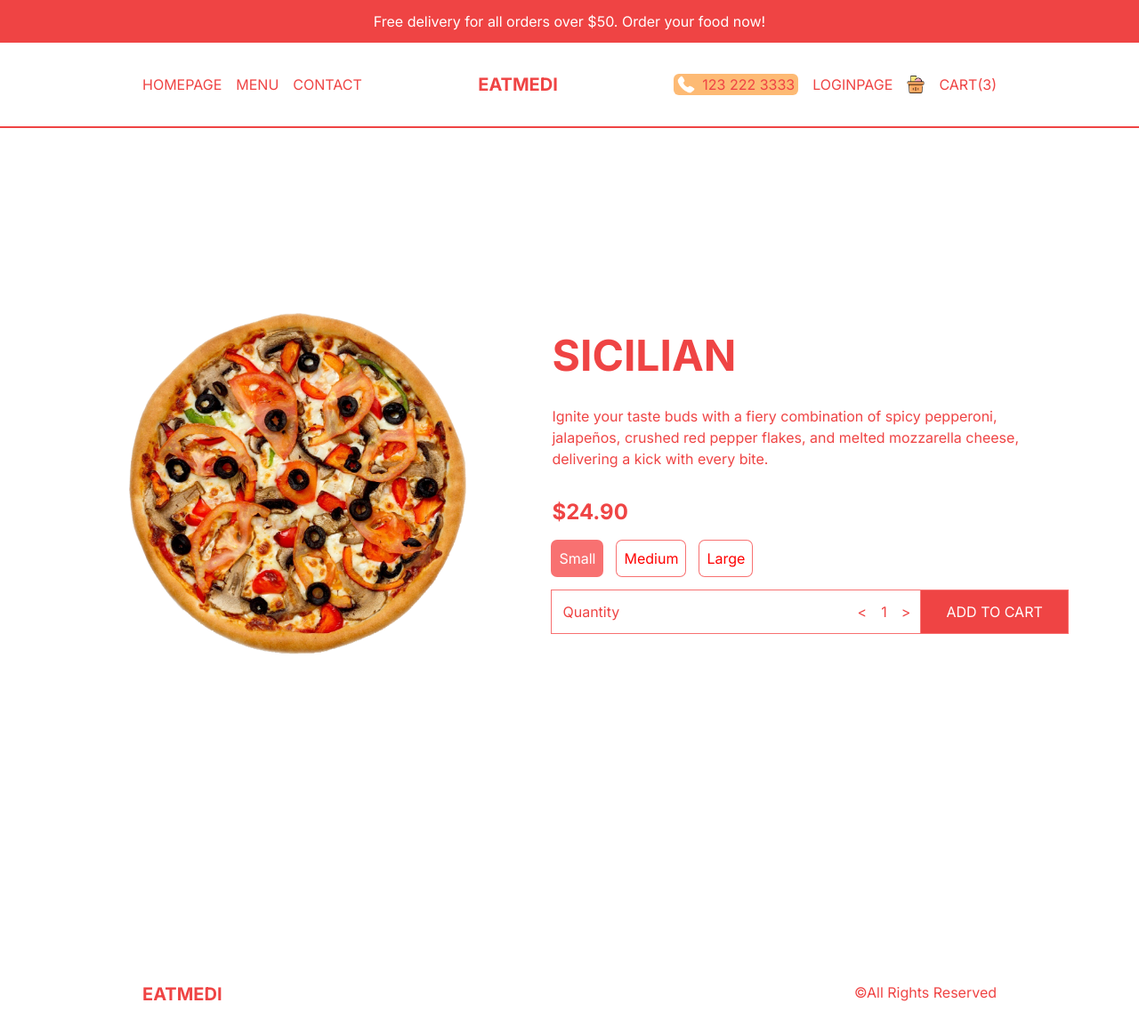
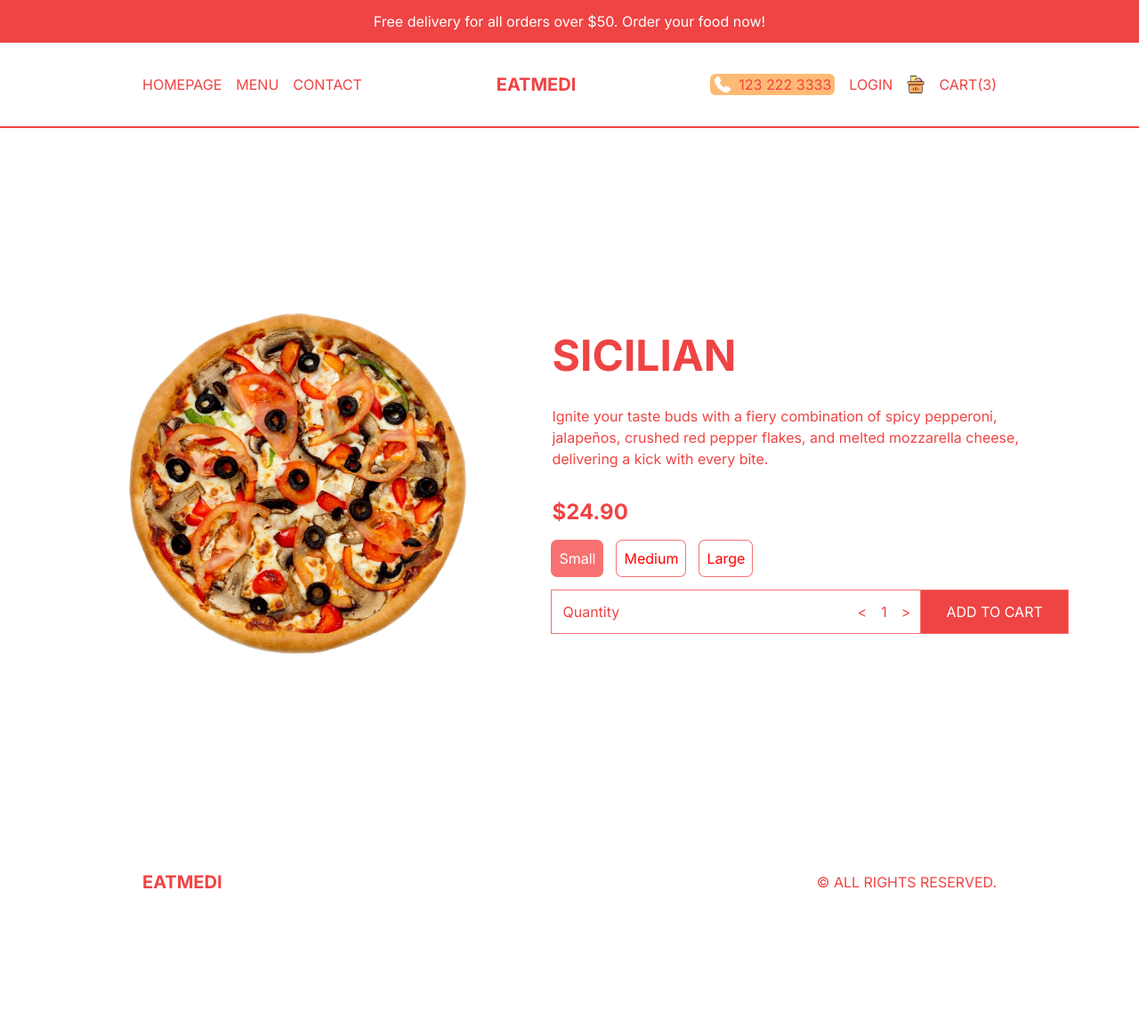
Before and after one commit to vijay711-github/Food_Delivery_App, a Next.js app: page /product/1 in a window 1280 px wide. Shown: the top 1164 px of the page at 89% size. After the commit the page ends 1040 px from the top, so only its background shows below. Built offline with nearby package versions, Linux system fonts and the light colour scheme; no server answers.

Commit message:
Completed Authentication service using Next Auth

```diff
--- a/package.json
+++ b/package.json
@@ -17,6 +17,7 @@
     "eslint": "8.45.0",
     "eslint-config-next": "13.4.11",
     "next": "13.4.11",
+    "next-auth": "^4.23.1",
     "postcss": "8.4.26",
     "prisma": "^5.1.1",
     "react": "18.2.0",
--- /dev/null
+++ b/src/app/api/auth/[...nextauth]/route.ts
@@ -0,0 +1,6 @@
+import { authOptions } from "@/utils/auth";
+import NextAuth from "next-auth/next";
+
+const handler = NextAuth(authOptions)
+
+export {handler as GET, handler as POST}
--- a/src/app/layout.tsx
+++ b/src/app/layout.tsx
@@ -4,12 +4,13 @@ import type { Metadata } from 'next'
 import { Inter } from 'next/font/google'
 import Navbar from '@/components/Navbar'
 import Footer from '@/components/Footer'
+import AuthProvider from '@/components/AuthProvider'
 
 const inter = Inter({ subsets: ['latin'] })
 
 export const metadata: Metadata = {
-  title: 'Create Next App',
-  description: 'Generated by create next app',
+  title: 'Vijay Restaurant',
+  description: 'Best Food with Great Taste',
 }
 
 export default function RootLayout({
@@ -20,11 +21,13 @@ export default function RootLayout({
   return (
 		<html lang="en">
 			<body className={inter.className}>
-        <Notification/>
+				<AuthProvider>
+					<Notification />
 					<Navbar />
 					{children}
-         <Footer/>
+					<Footer />
+				</AuthProvider>
 			</body>
 		</html>
-  )
+	);
 }
--- a/src/app/login/page.tsx
+++ b/src/app/login/page.tsx
@@ -1,8 +1,23 @@
+"use client"
+
+import { signIn, useSession } from "next-auth/react";
+
 import Image from "next/image";
 import Link from "next/link";
 import React from "react";
+import { useRouter } from "next/navigation";
+
 
 const LoginPage = () => {
+	const { data, status } = useSession();
+	const router = useRouter();
+	if (status === "loading") {
+		return <p>Loading...</p>;
+	}
+	if (status === "authenticated") {
+		router.push("/");
+	}
+
 	return (
 		<div className="p-4 h-[calc(100vh-6rem)] md:h-[calc(100vh-9rem)] flex items-center justify-center">
 			{/* BOX */}
@@ -15,7 +30,7 @@ const LoginPage = () => {
 				<div className="p-10 flex flex-col gap-8 md:w-1/2">
 					<h1 className="font-bold text-xl xl:text-3xl">Welcome</h1>
 					<p>Log into your account or create a new one using social buttons</p>
-					<button className="flex gap-4 p-4 ring-1 ring-orange-100 rounded-md">
+					<button className="flex gap-4 p-4 ring-1 ring-orange-100 rounded-md" onClick={() => signIn("google")}>
 						<Image
 							src="/google.png"
 							alt=""
--- /dev/null
+++ b/src/components/AuthProvider.tsx
@@ -0,0 +1,12 @@
+"use client";
+import { SessionProvider } from "next-auth/react";
+
+type Props = {
+	children: React.ReactNode;
+};
+
+const AuthProvider = ({ children }: Props) => {
+	return <SessionProvider>{children}</SessionProvider>;
+};
+
+export default AuthProvider;
--- a/src/components/Footer.tsx
+++ b/src/components/Footer.tsx
@@ -3,11 +3,13 @@ import React from 'react'
 
 const Footer = () => {
   return (
-    <div className='h-12 md:h-24 p-4 lg:p-20 xl:p-40 text-red-500 flex item-center justify-between'>
-      <Link href="/" className='font-bold text-xl'>EATMEDI</Link>
-      <p>&copy;All Rights Reserved</p>
-    </div>
-  )
+		<div className="h-12 md:h-24 p-4 lg:px-20 xl:px-40 text-red-500 flex items-center justify-between">
+			<Link href="/" className="font-bold text-xl">
+				EATMEDI
+			</Link>
+			<p>© ALL RIGHTS RESERVED.</p>
+		</div>
+	);
 }
 
 export default Footer
--- a/src/components/Navbar.tsx
+++ b/src/components/Navbar.tsx
@@ -3,6 +3,7 @@ import Menu from "./Menu";
 import Link from "next/link";
 import CartIcon from "./CartIcon";
 import Image from "next/image";
+import UserLinks from "./UserLinks";
 
 const Navbar = () => {
 	const user = false;
@@ -25,11 +26,7 @@ const Navbar = () => {
 					<Image src="/phone.png" alt="" width={20} height={20} />
 					<span>123 222 3333 </span>
 				</div>
-				{!user ? (
-					<Link href="/login">Loginpage</Link>
-				) : (
-					<Link href="/orders">Orders</Link>
-				)}
+				<UserLinks/>
 				<CartIcon/>
 			</div>
 		</div>
--- a/src/components/Offer.tsx
+++ b/src/components/Offer.tsx
@@ -1,3 +1,4 @@
+"use client"
 import Image from "next/image";
 import React from "react";
 import CountDown from "./CountDown";
--- /dev/null
+++ b/src/components/UserLinks.tsx
@@ -0,0 +1,24 @@
+"use client";
+
+import { signOut, useSession } from "next-auth/react";
+import Link from "next/link";
+
+const UserLinks = () => {
+	const { status } = useSession();
+	return (
+		<div>
+			{status === "authenticated" ? (
+				<div>
+					<Link href="/orders">Orders</Link>
+					<span className="ml-4 cursor-pointer" onClick={() => signOut()}>
+						Logout
+					</span>
+				</div>
+			) : (
+				<Link href="/login">Login</Link>
+			)}
+		</div>
+	);
+};
+
+export default UserLinks;
--- /dev/null
+++ b/src/utils/auth.ts
@@ -0,0 +1,15 @@
+import { NextAuthOptions, User, getServerSession } from "next-auth";
+import GoogleProvider from "next-auth/providers/google";
+
+
+
+export const authOptions: NextAuthOptions = {
+  providers: [
+    GoogleProvider({
+      // clientId: process.env.GOOGLE_ID as string,
+      // clientSecret: process.env.GOOGLE_SECRET as string,
+      clientId: process.env.GOOGLE_ID!,
+      clientSecret: process.env.GOOGLE_SECRET!,
+    }),
+  ],
+  };
```
Also changed, not shown: 2 other files (tests, documents, lock files or other folders). Lines whose indentation alone changed are shown as unchanged.
